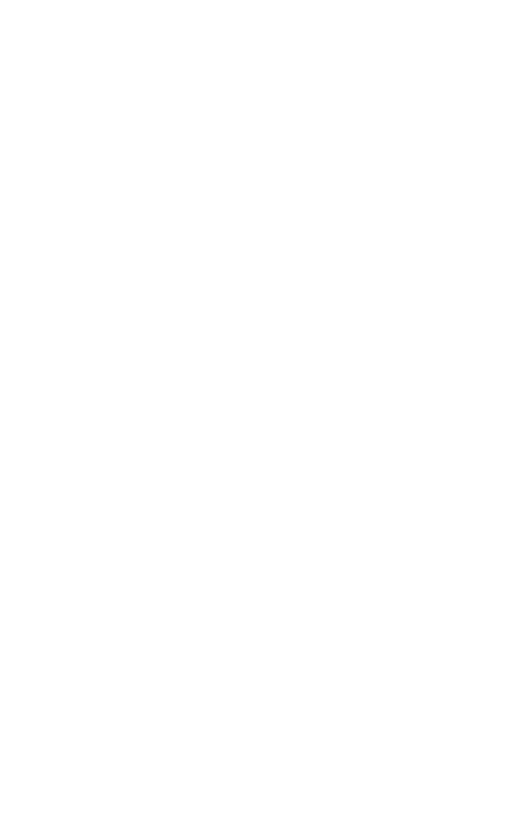
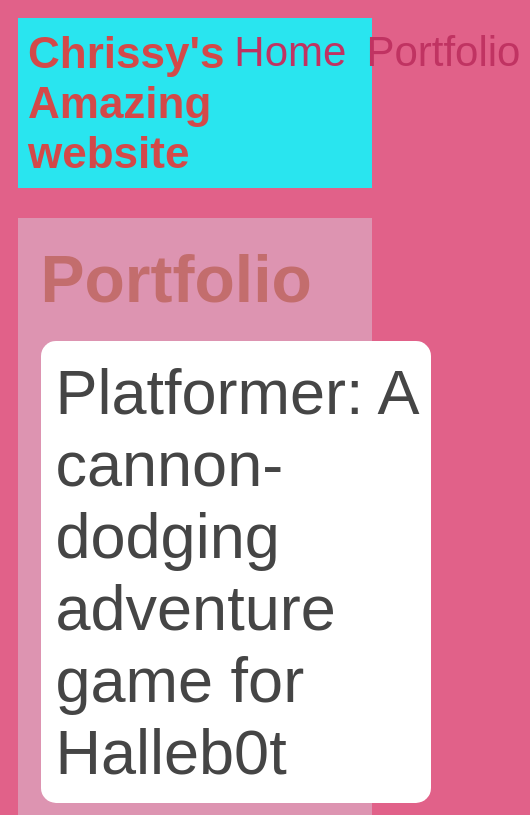
Before and after one commit to chrissybolton-skz/chrissybolton-skz.github.io, a plain HTML site: page portfolio.html in a window 390 px wide. Shown: the top 815 px of the page, 530 px wide, since content can reach past the window. Drawn offline with Linux system fonts and the light colour scheme.

Commit message:
add portfolio page to website

```diff
--- a/portfolio.html
+++ b/portfolio.html
@@ -0,0 +1,41 @@
+<!DOCTYPE html>
+<html>
+  <head>
+    <title>My Awesome website</title>
+    <link rel="stylesheet" href="style.css"/>
+  </head>
+
+  <body>
+    <!-- All content goes here -->
+    <div id="all-contents">
+      <nav>
+        <h1>Chrissy's Amazing website</h1>
+        <ul id="nav-ul">
+           <li class="nav-li">
+             <a href="index.html">Home</a>
+           </li>
+           <li class="nav-li">
+             <a href="portfolio.html">Portfolio</a>
+           </li>
+        </ul>
+      </nav>
+
+      <main>
+        <div class="content">
+            <h1>Portfolio</h1>
+            <ul id="portfolio">
+                <li>
+                    <a href="fsd-projects/platformer/">Platformer: A cannon-dodging adventure game for Halleb0t</a>
+                </li>
+                <li>
+                    <a href="fsd-projects/bouncing-box/">Bouncing Box: A fun introduction to web game development</a>
+                </li>
+                <li>
+                    <a href="fsd-projects/circularity/">Circularity: A poetic motion experiment with circles</a>
+                </li>
+            </ul>
+        </div>
+      </main>
+    </div>
+  </body>
+</html>
--- a/style.css
+++ b/style.css
@@ -0,0 +1,153 @@
+body {
+    background: rgb(225, 97, 137);
+    color: rgb(160, 110, 110);
+    padding: 10px;
+    font-family: Arial, sans-serif;
+}
+
+#all-contents {
+    max-width: 800px;
+    margin: auto;
+}
+
+/* navigation menu */
+nav {
+    background: rgb(41, 229, 239);
+    margin: 0 auto;
+    display: flex;
+    padding: 10px;
+    margin-bottom: 20px;
+}
+
+h1 {
+    display: flex;
+    align-items: center;
+    color: rgb(211, 73, 73);
+    flex: 1;
+    margin: 0;
+}
+
+#nav-ul {
+    list-style-type: none;
+    margin: 0;
+    padding: 0;
+    display: flex;
+}
+
+.nav-li {
+    display: inline-block;
+    padding: 0 10px;
+}
+
+a {
+    text-decoration: none;
+    color: #c03362;
+}
+
+/* main container area beneath menu */
+main {
+    background: rgb(221, 148, 177);
+    display: flex;
+    margin-top: 20px;
+}
+
+.sidebar {
+    margin-right: 25px;
+    padding: 10px;
+}
+
+.sidebar-img {
+    width: 200px;
+}
+
+.content {
+    flex: 1;
+    padding: 15px;
+}
+
+/* interests section styles */
+#interests {
+    border: 4px rgb(225, 177, 177) ridge;
+    padding: 8px;
+    margin-top: 20px;
+}
+
+h2, h3 {
+    margin: 0px;
+}
+
+/* Portfolio styles */
+.content h1 {
+  color: rgb(195, 109, 109);
+}
+
+#portfolio {
+  list-style-type: none;
+  padding-left: 0;
+}
+
+#portfolio li {
+  background: #fff;
+  padding: 10px;
+  border-radius: 10px;
+  margin-bottom: 10px;
+}
+
+#portfolio li:hover {
+  background: #eee;
+}
+
+#portfolio a {
+  text-decoration: none;
+  color: #454545;
+}
+
+/* responsive web design */
+@media screen and (min-width: 120px) and (max-width: 1080px) {
+  main {
+    height: 100ch;
+    zoom: 1.5;
+    display: grid;
+  }
+
+  h1 {
+    font-size: 44px;
+  }
+
+  h2 {
+    font-size: 42px;
+  }
+
+  h3 {
+    font-size: 36px;
+  }
+
+  #all-contents {
+    height: 100ch;
+    margin: none;
+  }
+
+  a {
+    font-size: 42px;
+  }
+
+  .sidebar {
+    margin-right: 0px;
+    justify-content: center;
+    align-items: center;
+  }
+
+  .sidebar-img {
+    width: 100%;
+  }
+
+  p,
+  li {
+    font-size: 24px;
+  }
+
+  .content {
+    align-content: center;
+    justify-content: center;
+  }
+}
```
Also changed, not shown: index.html (+1 -1 lines).
